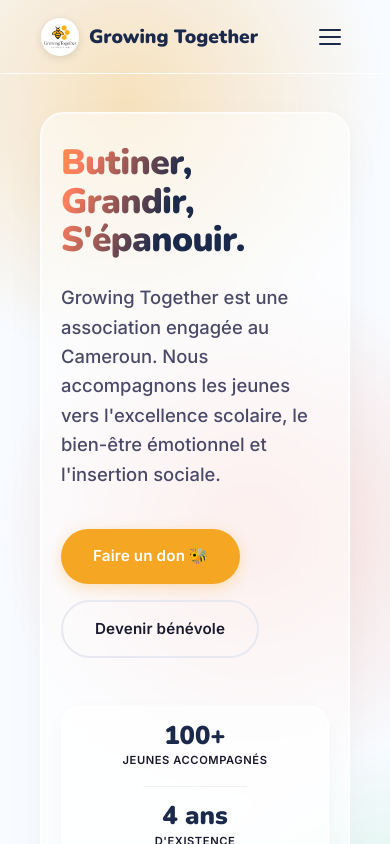
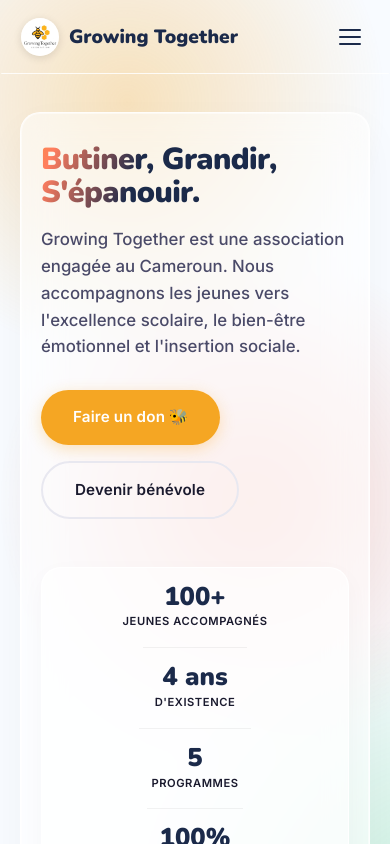
Before and after one commit to ekopaulin/growing-together, a React (Vite) app: page / in a window 390 px wide. Shown: the top 844 px of the page. Built offline with nearby package versions, Linux system fonts and the light colour scheme.

Commit message:
Fix mobile responsiveness and layout

```diff
--- a/src/components/Hero.module.css
+++ b/src/components/Hero.module.css
@@ -247,8 +247,9 @@
   .blobOrange { width: 500px; height: 500px; }
 }
 @media (max-width: 640px) {
-  .headline { font-size: 2.2rem; }
-  .glassCard { padding: 30px 20px; border-radius: 24px; }
+  .headline { font-size: 1.9rem; margin-bottom: 16px; }
+  .sub { font-size: 1.05rem; margin-bottom: 30px; }
+  .glassCard { padding: 30px 20px; border-radius: 20px; }
   .photoCol { height: 320px; }
   .mainCard { width: 85%; }
   .accentCard { width: 55%; }
--- a/src/index.css
+++ b/src/index.css
@@ -49,6 +49,9 @@ ul { list-style: none; }
 
 /* ── LAYOUT ── */
 .container { width: 100%; max-width: 1200px; margin: 0 auto; padding: 0 40px; }
+@media (max-width: 768px) {
+  .container { padding: 0 20px; }
+}
 .section { padding: 100px 0; }
 .section-alt { background: var(--off-white); }
 
```
